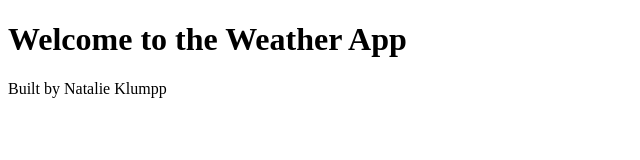
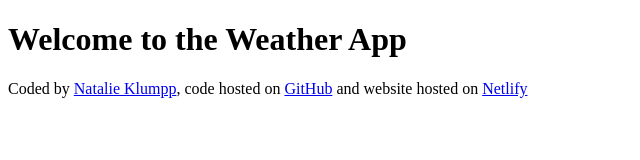
Before and after one commit to nklumpp/SheCodesPlus-WeatherApp-Nklumpp, a plain HTML site: page index.html in a window 1280 px wide. Shown: the whole page, without its empty margins (0-640 px from the left). Drawn offline with Linux system fonts and the light colour scheme.

Commit message:
Updated footer

```diff
--- a/index.html
+++ b/index.html
@@ -7,6 +7,16 @@
   </head>
   <body>
     <h1>Welcome to the Weather App</h1>
-    <footer>Built by Natalie Klumpp</footer>
+    <footer>
+      Coded by
+      <a href="https://github.com/nklumpp/">Natalie Klumpp</a>, code hosted on
+      <a href="https://github.com/nklumpp/SheCodesPlus-WeatherApp-Nklumpp"
+        >GitHub</a
+      >
+      and website hosted on
+      <a href="https:shecodes-vanillaweatherapp-nklumpp.netlify.app/"
+        >Netlify</a
+      >
+    </footer>
   </body>
 </html>
```
